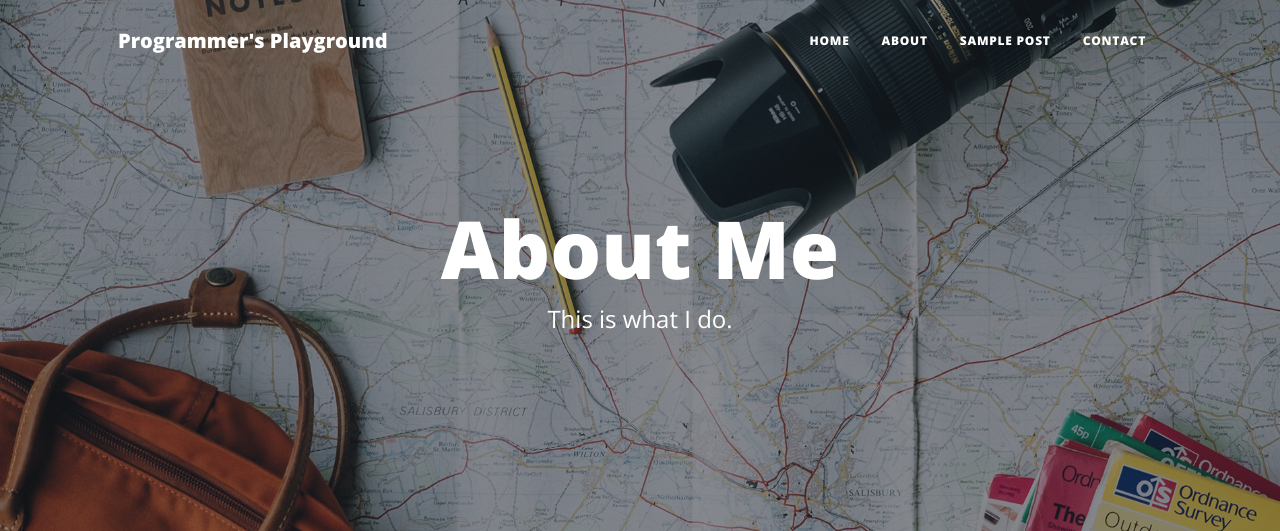
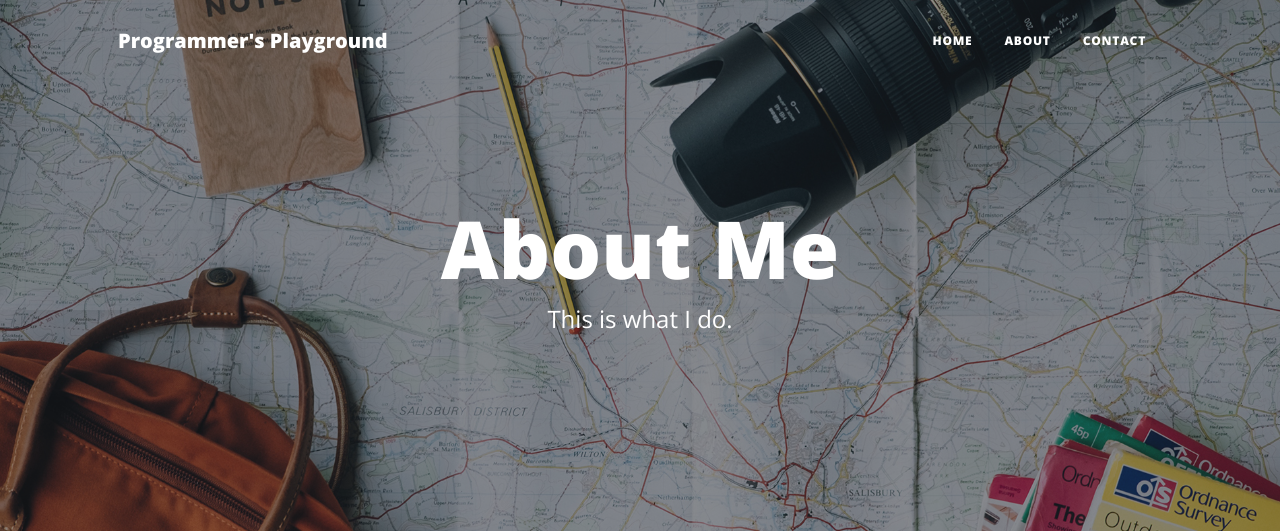
Before and after one commit to Akshayredekar07/Blog-python-flask-application, a Flask app: page /about in a window 1280 px wide. Shown: the top 531 px of the page. Run offline with Flask 3, Linux system fonts and the light colour scheme; some libraries are stand-ins or nearby versions.

Commit message:
Removed sample post feature

```diff
--- a/templates/layout.html
+++ b/templates/layout.html
@@ -28,7 +28,7 @@
                     <ul class="navbar-nav ms-auto py-4 py-lg-0">
                         <li class="nav-item"><a class="nav-link px-lg-3 py-3 py-lg-4" href="/">Home</a></li>
                         <li class="nav-item"><a class="nav-link px-lg-3 py-3 py-lg-4" href="/about">About</a></li>
-                        <li class="nav-item"><a class="nav-link px-lg-3 py-3 py-lg-4" href="/post">Sample Post</a></li>
+                        <!-- <li class="nav-item"><a class="nav-link px-lg-3 py-3 py-lg-4" href="/post">Sample Post</a></li> -->
                         <li class="nav-item"><a class="nav-link px-lg-3 py-3 py-lg-4" href="/contact">Contact</a></li>
                     </ul>
                 </div>
```
